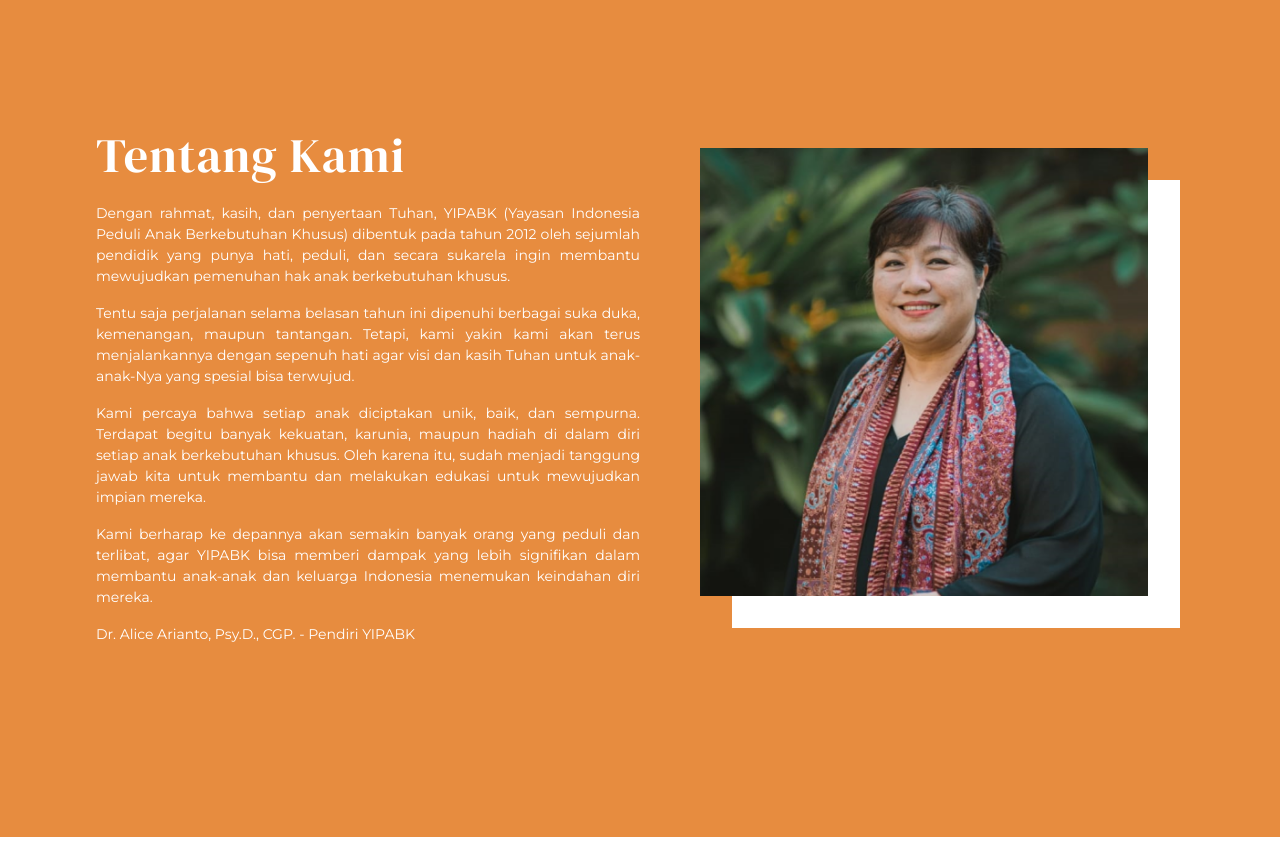
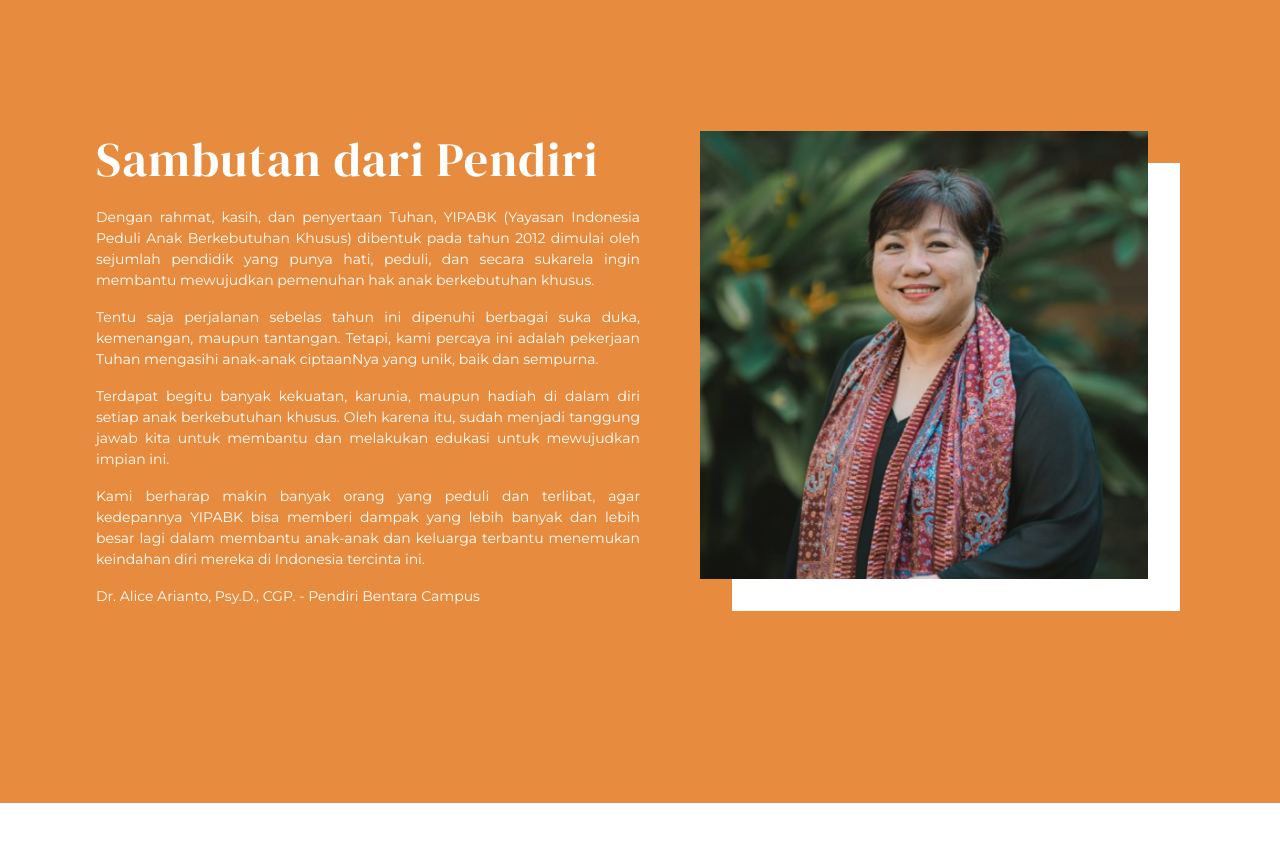
Before and after one commit to yipabk/yipabk-markmind, a React (Vite) app: page / in a window 1280 px wide. Shown: the part 940-1784 px from the top of the page. Built offline with nearby package versions, Linux system fonts and the light colour scheme.

Commit message:
revised copy tentang kami and landing page

```diff
--- a/src/components/Navbar/NavbarItemDropdown.tsx
+++ b/src/components/Navbar/NavbarItemDropdown.tsx
@@ -1,72 +1,89 @@
-import { Popover, Transition } from '@headlessui/react'
-import { Fragment, useState } from 'react'
-import { NavMenuItem } from './Navbar'
-import { classNames } from '../../helpers/classNames'
-import { ChevronDown } from '../icons/ChevronDown'
+import { Popover, Transition } from "@headlessui/react";
+import { Fragment, useState } from "react";
+import { NavMenuItem } from "./Navbar";
+import { classNames } from "../../helpers/classNames";
+import { ChevronDown } from "../icons/ChevronDown";
 
 interface Props {
-	item: NavMenuItem
+  item: NavMenuItem;
 }
 
 export const NavbarItemDropdown = ({ item }: Props) => {
-	let timeout: number = -1
-	const [isOpen, setOpen] = useState<boolean>(false)
+  let timeout: number = -1;
+  const [isOpen, setOpen] = useState<boolean>(false);
 
   const handleHover = () => {
-		clearTimeout(timeout)
-		setOpen(true)
-	}
+    clearTimeout(timeout);
+    setOpen(true);
+  };
 
   const handleLeave = () => {
     timeout = setTimeout(() => {
-			setOpen(false)
-		}, 200)
-	}
+      setOpen(false);
+    }, 200);
+  };
 
   return (
-		<Popover style={{ transformStyle: 'preserve-3d' }} className='relative z-30 flex w-full md:w-auto'>
+    <Popover
+      style={{ transformStyle: "preserve-3d" }}
+      className="relative z-30 flex w-full md:w-auto"
+    >
       {() => (
         <>
           <Popover.Button
             onMouseEnter={handleHover}
             onMouseLeave={handleLeave}
             className={`w-full py-2 flex items-center text-center justify-center decoration-orange decoration-2 text-xs cursor-pointer hover:opacity-75
-                  ${item.isActive ? 'font-bold underline underline-offset-8' : 'font-medium'}`}>
+                  ${
+                    item.isActive
+                      ? "font-bold underline underline-offset-8"
+                      : "font-medium"
+                  }`}
+          >
             <span>{item.name}</span>
             <ChevronDown
               className={classNames(
-								isOpen ? 'rotate-180 transform' : '',
-								'ml-2 group-hover:text-gray-500 duration-200'
+                isOpen ? "rotate-180 transform" : "",
+                "ml-2 group-hover:text-gray-500 duration-200"
               )}
-							aria-hidden='true'
+              aria-hidden="true"
             />
           </Popover.Button>
 
           <Transition
             show={isOpen}
             as={Fragment}
-						enter='transition ease-out duration-200'
-						enterFrom='opacity-0 translate-y-1'
-						enterTo='opacity-100 translate-y-0'
-						leave='transition ease-in duration-150'
-						leaveFrom='opacity-100 translate-y-0'
-						leaveTo='opacity-0 translate-y-1'>
+            enter="transition ease-out duration-200"
+            enterFrom="opacity-0 translate-y-1"
+            enterTo="opacity-100 translate-y-0"
+            leave="transition ease-in duration-150"
+            leaveFrom="opacity-100 translate-y-0"
+            leaveTo="opacity-0 translate-y-1"
+          >
             <Popover.Panel
               onMouseEnter={handleHover}
               onMouseLeave={handleLeave}
               static
-							style={{ transform: 'translateZ(-20px)' }}
-							className='absolute z-10 top-14 transform max-w-[100px] sm:px-0'>
-							<div className='shadow-lg ring-1 ring-black ring-opacity-5 overflow-hidden transform'>
-								<div className='relative grid bg-white'>
+              style={{ transform: "translateZ(-20px)" }}
+              className="absolute z-10 top-14 ml-[-0.5rem] transform max-w-[100px] sm:px-0"
+            >
+              <div className="shadow-lg ring-1 ring-black ring-opacity-5 overflow-hidden transform">
+                <div className="relative grid bg-white">
                   {item.children.map((child) => (
                     <a
                       key={child.name}
                       href={item.linkTo + child.linkTo}
-											className={`${item.name === 'PROGRAM' && 'p-3 py-4 pr-10'} ${
-												item.name === 'PUBLIKASI' && 'py-4 px-2'
-											} flex items-start hover:bg-gray-50 border border-t border-t-gray-100`}>
-											<p className={`text-xs font-[500] ${item.name === 'PROGRAM' && 'tracking-[2.16px]'} text-black`}>
+                      className={`${
+                        item.name === "PROGRAM" && "p-3 py-4 pr-10"
+                      } ${
+                        item.name === "PUBLIKASI" && "py-4 px-2"
+                      } flex items-start hover:bg-gray-50 border border-t border-t-gray-100`}
+                    >
+                      <p
+                        className={`text-xs font-[500] ${
+                          item.name === "PROGRAM" && "tracking-[2.16px]"
+                        } text-black`}
+                      >
                         {child.name}
                       </p>
                     </a>
@@ -78,5 +95,5 @@ export const NavbarItemDropdown = ({ item }: Props) => {
         </>
       )}
     </Popover>
-	)
-}
+  );
+};
--- a/src/index.css
+++ b/src/index.css
@@ -1,5 +1,4 @@
-@import url('https://fonts.googleapis.com/css2?family=DM+Serif+Display&display=swap');
-@import url('https://fonts.googleapis.com/css2?family=Lexend+Deca&family=Montserrat&display=swap');
+@import url('https://fonts.googleapis.com/css2?family=DM+Serif+Display&family=Montserrat:wght@400;700;800;900&display=swap');
 
 @tailwind base;
 @tailwind components;
--- a/src/pages/LandingPage/AboutUs.tsx
+++ b/src/pages/LandingPage/AboutUs.tsx
@@ -1,43 +1,60 @@
-import img from '../../assets/images/tentang-kami.png'
+import img from "../../assets/images/tentang-kami.png";
 
 export const AboutUs = () => {
   return (
-		<div className='flex md:flex-row flex-col-reverse md:px-8 xl:px-24 2xl:px-48 py-24 md:py-48 items-center w-100 bg-orange gap-16 md:gap-4'>
-			<div data-aos='fade-right' data-aos-once='true' className='text-white md:mr-10 font-montserrat'>
-				<div className='text-3xl lg:text-5xl tracking-wide mb-6 font-display '>Tentang Kami</div>
-				<div className='text-sm lg:text-[14px] font-[400] w-[16rem] sm:w-[24rem] lg:w-[34rem] leading-5 text-justify'>
-					<div className='mb-4 leading-[21px]'>
-						Dengan rahmat, kasih, dan penyertaan Tuhan, YIPABK (Yayasan Indonesia Peduli Anak Berkebutuhan Khusus)
-						dibentuk pada tahun 2012 oleh sejumlah pendidik yang punya hati, peduli, dan secara sukarela ingin membantu
-						mewujudkan pemenuhan hak anak berkebutuhan khusus.
+    <div className="flex md:flex-row flex-col-reverse md:px-8 xl:px-24 2xl:px-48 py-24 md:py-48 items-center w-100 bg-orange gap-16 md:gap-4">
+      <div
+        data-aos="fade-right"
+        data-aos-once="true"
+        className="text-white md:mr-10 font-montserrat"
+      >
+        <div className="text-3xl lg:text-5xl tracking-wide mb-6 font-display ">
+          Sambutan dari Pendiri
         </div>
-					<p className='mb-4 leading-[21px]'>
-						Tentu saja perjalanan selama belasan tahun ini dipenuhi berbagai suka duka, kemenangan, maupun tantangan.
-						Tetapi, kami yakin kami akan terus menjalankannya dengan sepenuh hati agar visi dan kasih Tuhan untuk
-						anak-anak-Nya yang spesial bisa terwujud.
+        <div className="text-sm lg:text-[14px] font-[400] w-[16rem] sm:w-[24rem] lg:w-[34rem] leading-5 text-justify">
+          <div className="mb-4 leading-[21px]">
+            Dengan rahmat, kasih, dan penyertaan Tuhan, YIPABK (Yayasan
+            Indonesia Peduli Anak Berkebutuhan Khusus) dibentuk pada tahun 2012
+            dimulai oleh sejumlah pendidik yang punya hati, peduli, dan secara
+            sukarela ingin membantu mewujudkan pemenuhan hak anak berkebutuhan
+            khusus.
+          </div>
+          <p className="mb-4 leading-[21px]">
+            Tentu saja perjalanan sebelas tahun ini dipenuhi berbagai suka duka,
+            kemenangan, maupun tantangan. Tetapi, kami percaya ini adalah
+            pekerjaan Tuhan mengasihi anak-anak ciptaanNya yang unik, baik dan
+            sempurna.
           </p>
-					<p className='mb-4 leading-[21px]'>
-						Kami percaya bahwa setiap anak diciptakan unik, baik, dan sempurna. Terdapat begitu banyak kekuatan,
-						karunia, maupun hadiah di dalam diri setiap anak berkebutuhan khusus. Oleh karena itu, sudah menjadi
-						tanggung jawab kita untuk membantu dan melakukan edukasi untuk mewujudkan impian mereka.
+          <p className="mb-4 leading-[21px]">
+            Terdapat begitu banyak kekuatan, karunia, maupun hadiah di dalam
+            diri setiap anak berkebutuhan khusus. Oleh karena itu, sudah menjadi
+            tanggung jawab kita untuk membantu dan melakukan edukasi untuk
+            mewujudkan impian ini.
           </p>
-					<p className='mb-4 leading-[21px]'>
-						Kami berharap ke depannya akan semakin banyak orang yang peduli dan terlibat, agar YIPABK bisa memberi
-						dampak yang lebih signifikan dalam membantu anak-anak dan keluarga Indonesia menemukan keindahan diri
-						mereka.
+          <p className="mb-4 leading-[21px]">
+            Kami berharap makin banyak orang yang peduli dan terlibat, agar
+            kedepannya YIPABK bisa memberi dampak yang lebih banyak dan lebih
+            besar lagi dalam membantu anak-anak dan keluarga terbantu menemukan
+            keindahan diri mereka di Indonesia tercinta ini.
           </p>
-					<p className='leading-[21px]'>Dr. Alice Arianto, Psy.D., CGP. - Pendiri YIPABK</p>
+          <p className="leading-[21px]">
+            Dr. Alice Arianto, Psy.D., CGP. - Pendiri Bentara Campus
+          </p>
         </div>
       </div>
-			<div data-aos='fade-right' data-aos-once='true' className='flex w-full justify-center'>
-				<div className='relative w-[15rem] h-[15rem] md:w-[17rem] md:h-[17rem] xl:w-[30rem] xl:h-[30rem]'>
-					<div className='absolute bg-white bottom-0 right-0 w-[14rem] h-[14rem] md:w-[16rem] md:h-[16rem] xl:w-[28rem] xl:h-[28rem]'></div>
+      <div
+        data-aos="fade-right"
+        data-aos-once="true"
+        className="flex w-full justify-center"
+      >
+        <div className="relative w-[15rem] h-[15rem] md:w-[17rem] md:h-[17rem] xl:w-[30rem] xl:h-[30rem]">
+          <div className="absolute bg-white bottom-0 right-0 w-[14rem] h-[14rem] md:w-[16rem] md:h-[16rem] xl:w-[28rem] xl:h-[28rem]"></div>
           <img
-						className='absolute bg-black top-0 left-0 w-[14rem] h-[14rem] md:w-[16rem] md:h-[16rem] xl:w-[28rem] xl:h-[28rem]'
+            className="absolute bg-black top-0 left-0 w-[14rem] h-[14rem] md:w-[16rem] md:h-[16rem] xl:w-[28rem] xl:h-[28rem]"
             src={img}
           />
         </div>
       </div>
     </div>
-	)
-}
+  );
+};
--- a/src/pages/LandingPage/LandingHero.tsx
+++ b/src/pages/LandingPage/LandingHero.tsx
@@ -1,41 +1,51 @@
-import Button from '../../components/Button'
-import video from '../../assets/videos/video.mp4'
+import Button from "../../components/Button";
+import video from "../../assets/videos/video.mp4";
 
 export const LandingHero = () => {
   return (
-		<div className='flex items-center p-12 md:p-24 lg:p-36 xl:p-48 pt-0 relative w-100 min-h-[100vh] overflow-hidden'>
+    <div className="flex items-center p-12 md:p-24 lg:p-36 xl:p-48 pt-0 relative w-100 min-h-[100vh] overflow-hidden">
       <div>
         <div
-					data-aos='fade-right'
-					data-aos-once='true'
-					className='text-3xl sm:text-4xl tracking-wide max-w-[28rem] mb-4 font-display text-white'>
-					Yayasan Indonesia Peduli Anak Berbutuhan Khusus
+          data-aos="fade-right"
+          data-aos-once="true"
+          className="text-3xl sm:text-4xl tracking-wide max-w-[28rem] mb-4 font-display text-white"
+        >
+          Yayasan Indonesia Peduli Anak Berkebutuhan Khusus
         </div>
         <div
-					data-aos='fade-right'
-					data-aos-once='true'
-					className='font-montserrat text-base sm:text-base max-w-[26rem] tracking-wide mb-16 font-light text-white'>
-					Lahir dari kepedulian sekelompok pendidik akan masa depan anak berkebutuhan khusus, kami berkomitmen untuk
-					mewujudkan generasi muda Indonesia yang berprestasi lewat pendidikan yang merata.
+          data-aos="fade-right"
+          data-aos-once="true"
+          className="font-montserrat text-base sm:text-base max-w-[26rem] tracking-wide mb-16 font-light text-white"
+        >
+          Lahir dari kepedulian sekelompok pendidik akan masa depan anak
+          berkebutuhan khusus, kami berkomitmen untuk mewujudkan generasi muda
+          Indonesia yang berprestasi lewat pendidikan yang merata.
         </div>
 
         <div
-					data-aos='fade-down'
-					data-aos-once='true'
-					data-aos-delay='ro200'
-					className='flex flex-col sm:flex-row gap-4 w-56 sm:w-auto'>
-					<Button className='w-[223px]' linkTo='tentang-kami'>
+          data-aos="fade-down"
+          data-aos-once="true"
+          data-aos-delay="ro200"
+          className="flex flex-col sm:flex-row gap-4 w-56 sm:w-auto"
+        >
+          <Button className="w-[223px]" linkTo="tentang-kami">
             Tentang Kami
           </Button>
-					<Button className='w-[223px]' linkTo='#program'>
+          <Button className="w-[223px]" linkTo="#program">
             Intip Kegiatan Kami
           </Button>
         </div>
 
-				<video autoPlay muted loop className='absolute left-0 top-0 object-cover w-full h-full z-[-2]' src={video} />
+        <video
+          autoPlay
+          muted
+          loop
+          className="absolute left-0 top-0 object-cover w-full h-full z-[-2]"
+          src={video}
+        />
 
-				<div className='absolute left-0 top-0 w-full h-full bg-gradient-to-r from-black/75 to-transparent z-[-1]'></div>
+        <div className="absolute left-0 top-0 w-full h-full bg-gradient-to-r from-black/75 to-transparent z-[-1]"></div>
       </div>
     </div>
-	)
-}
+  );
+};
--- a/src/pages/TentangKami/TentangKami.tsx
+++ b/src/pages/TentangKami/TentangKami.tsx
@@ -107,26 +107,24 @@ export const TentangKami = () => {
           <div className="mb-24">
             <div className="mb-6 leading-6 text-justify">
               Yayasan Indonesia Peduli Anak Berkebutuhan Khusus (YIPABK) berdiri
-              tahun 2012 dengan akte notaris Linda Herawati Nomor 77 tanggal 28
+              tahun 2012 dengan akta notaris Linda Herawati Nomor 77 tanggal 28
               Juni 2012.
             </div>
             <div className="mb-6 leading-6 text-justify">
-              Melihat besarnya jumlah anak berkebutuhan khusus (ABK) di sekitar
-              yang belum mendapatkan penanganan dan pendidikan sesuai kebutuhan
-              mereka, membangkitkan kepedulian para pendiri YIPABK akan masa
-              depan generasi muda Indonesia.
+              YIPABK lahir dari kepedulian sekelompok pendidik (guru, orangtua,
+              dan pemerhati anak) terhadap masa depan anak-anak yang memiliki
+              kondisi kekhususan. Sebab begitu besar jumlah anak-anak di
+              Indonesia, baik yang mengalami ketunaan fisik, mental,
+              intelegensi/kognisi, maupun sosial atau gangguan perilaku, yang
+              masih belum mendapat perhatian terhadap kebutuhan penanganan dan
+              pendidikan mereka.
             </div>
             <div className="mb-6 leading-6 text-justify">
-              Sekelompok pendidik yang terdiri atas guru, orang tua, serta
-              pemerhati anak pun berkumpul dan berpadu tangan, membentuk
-              program-program holistik guna membantu anak dengan ketunaan fisik,
-              mental, kognisi, maupun sosial atau gangguan perilaku.
-            </div>
-            <div className="mb-6 leading-6 text-justify">
-              Mewujudkan pendidikan yang merata bagi generasi penerus bangsa
-              adalah komitmen kami. YIPABK akan terus berupaya hingga setiap
-              anak Indonesia memperoleh kesempatan yang sama untuk bertumbuh,
-              berkembang, serta menyambut masa depan yang lebih cerah.
+              Cikal bakal YIPABK dimulai dari gerakan bersama para pendidik
+              dalam memperhatikan pentingnya penanganan yang tepat dan
+              tersedianya layanan pendidikan yang baik sejak dini untuk membantu
+              anak-anak berkondisi kekhususan tersebut memperoleh kesempatan
+              bertumbuh dan berkembang, dan memiliki hidup yang lebih baik.
             </div>
           </div>
         </div>
```
Lines whose indentation alone changed are shown as unchanged.
